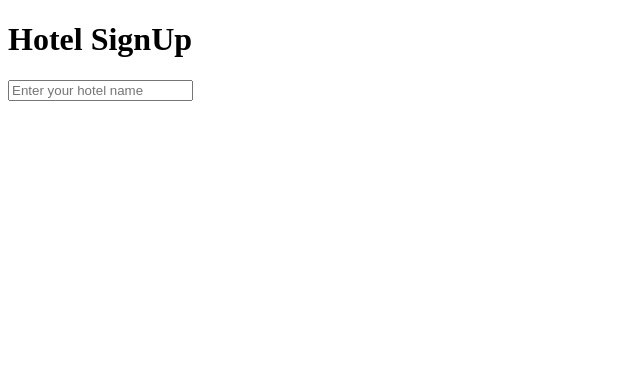
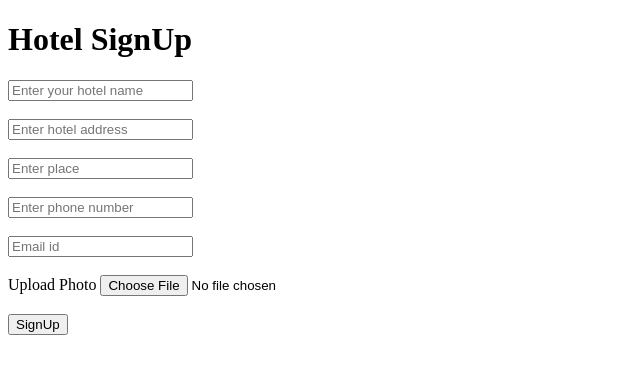
Before and after one commit to Anaghacs/HTM_hotel_management_system, a Django app: page /hotel_signup in a window 1280 px wide. Shown: the top 374 px of the page, without its empty margins (0-640 px from the left). Run offline with Django 5.2, Linux system fonts and the light colour scheme.

Commit message:
hotel signup in hotel-app

```diff
--- a/hotels/urls.py
+++ b/hotels/urls.py
@@ -3,6 +3,6 @@ from . import views
 
 urlpatterns = [
     # Add more URL patterns as needed
-#     path('', views.index, name='index'),
-    path('hotel_signup',views.hotel_signup, name='hotel_signup'),
+    path('hotel_signup',views.hotel_signup, name ='hotel_signup'),
+    path('hotel_home',views.hotel_home, name = 'hotel_home')
 ]
--- a/hotels/views.py
+++ b/hotels/views.py
@@ -1,7 +1,26 @@
 from django.shortcuts import render,redirect
 from django.contrib.auth.models import User
+from .models import Hotels
 
 # Create your views here.
 def hotel_signup(request):
+      if request.method == "POST":
+            hotel_name = request.POST['hotel_name']
+            address = request.POST['address']
+            place = request.POST['place']
+            phone = request.POST['phone']
+            email = request.POST['email']
+            print("==================================",hotel_name, email)
 
+            #photo file get
+            photo = request.FILES.get('photo')
+            print("--------------------------",photo)
+
+            #create hotel model and insert the data
+            hotels = Hotels.objects.create(hotel_name = hotel_name, address = address, place = place, phone = phone, email = email, photo = photo)
+            hotels.save()
+            return redirect('hotel_home')
       return render(request,'hotels/hotel_signup.html')
+
+def hotel_home(request):
+      return render(request, 'hotels/hotel_home.html')
--- a/templates/hotels/hotel_signup.html
+++ b/templates/hotels/hotel_signup.html
@@ -8,8 +8,16 @@
 <body>
     <h1>Hotel SignUp</h1>
     <div>
-      <form action="" method="post">
+      <form action="" method="post" enctype="multipart/form-data">
+            {% csrf_token %}
             <input type="text" name="hotel_name" placeholder="Enter your hotel name"><br><br>
+            <input type="text" name="address" placeholder="Enter hotel address"><br><br>
+            <input type="text" name="place" placeholder="Enter place"><br><br>
+            <input type="text" name="phone" placeholder="Enter phone number"><br><br>
+            <input type="email" name="email" placeholder="Email id"><br><br>
+            <label>Upload Photo</label>
+            <input type="file" name="photo"><br><br>
+            <input type="submit" value="SignUp">
       </form>
     </div>
 </body>
```
Also changed, not shown: templates/hotels/hotel_home.html (added, +11 -0 lines), db.sqlite3, media/HOTEL-MANAGEMENT-SYSTEMER-dIAGRAM.png (added).
